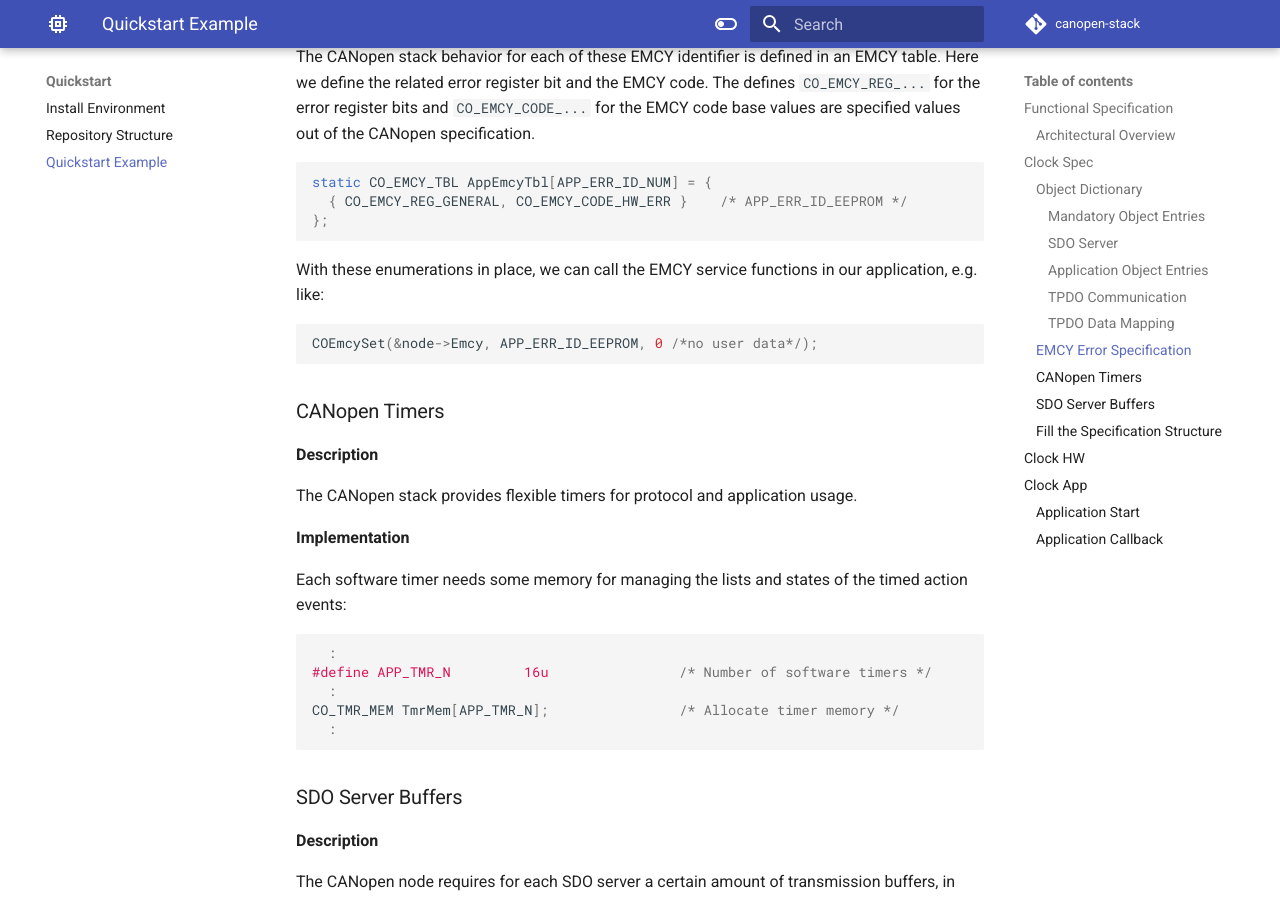
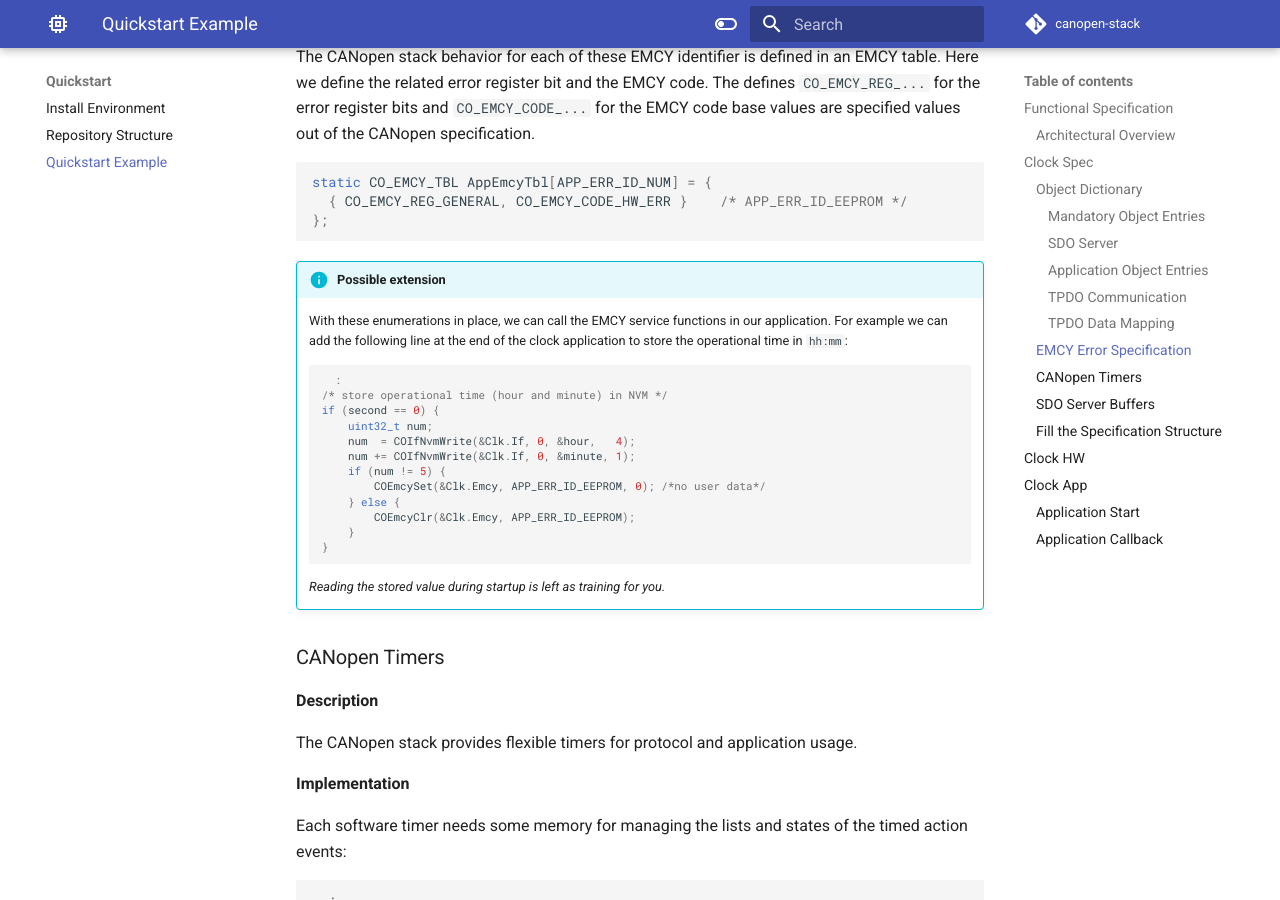
Before and after one commit to embedded-office/canopen-website, an MkDocs documentation site: the page built from docs/start/quickstart.md, in a window 1280 px wide and 900 px high, scrolled down 8615 px. Built offline with MkDocs 1.6.1 and Material for MkDocs 9.7.7, drawn with Linux system fonts in a browser that asks for light colours; comment, search, counter and statistics services are not loaded; the version menu is left out.

Commit message:
describe a simple use-case of EMCY

````diff
--- a/docs/start/quickstart.md
+++ b/docs/start/quickstart.md
@@ -299,11 +299,26 @@ static CO_EMCY_TBL AppEmcyTbl[APP_ERR_ID_NUM] = {
 };
 ```
 
-With these enumerations in place, we can call the EMCY service functions in our application, e.g. like:
+!!! info "Possible extension"
 
-```c
-COEmcySet(&node->Emcy, APP_ERR_ID_EEPROM, 0 /*no user data*/);
-```
+    With these enumerations in place, we can call the EMCY service functions in our application. For example we can add the following line at the end of the clock application to store the operational time in `hh:mm`:
+
+    ```c
+      :
+    /* store operational time (hour and minute) in NVM */
+    if (second == 0) {
+        uint32_t num;
+        num  = COIfNvmWrite(&Clk.If, 0, &hour,   4);
+        num += COIfNvmWrite(&Clk.If, 0, &minute, 1);
+        if (num != 5) {
+            COEmcySet(&Clk.Emcy, APP_ERR_ID_EEPROM, 0); /*no user data*/
+        } else {
+            COEmcyClr(&Clk.Emcy, APP_ERR_ID_EEPROM);
+        }
+    }
+    ```
+
+    *Reading the stored value during startup is left as training for you.*
 
 ### CANopen Timers
 
````
